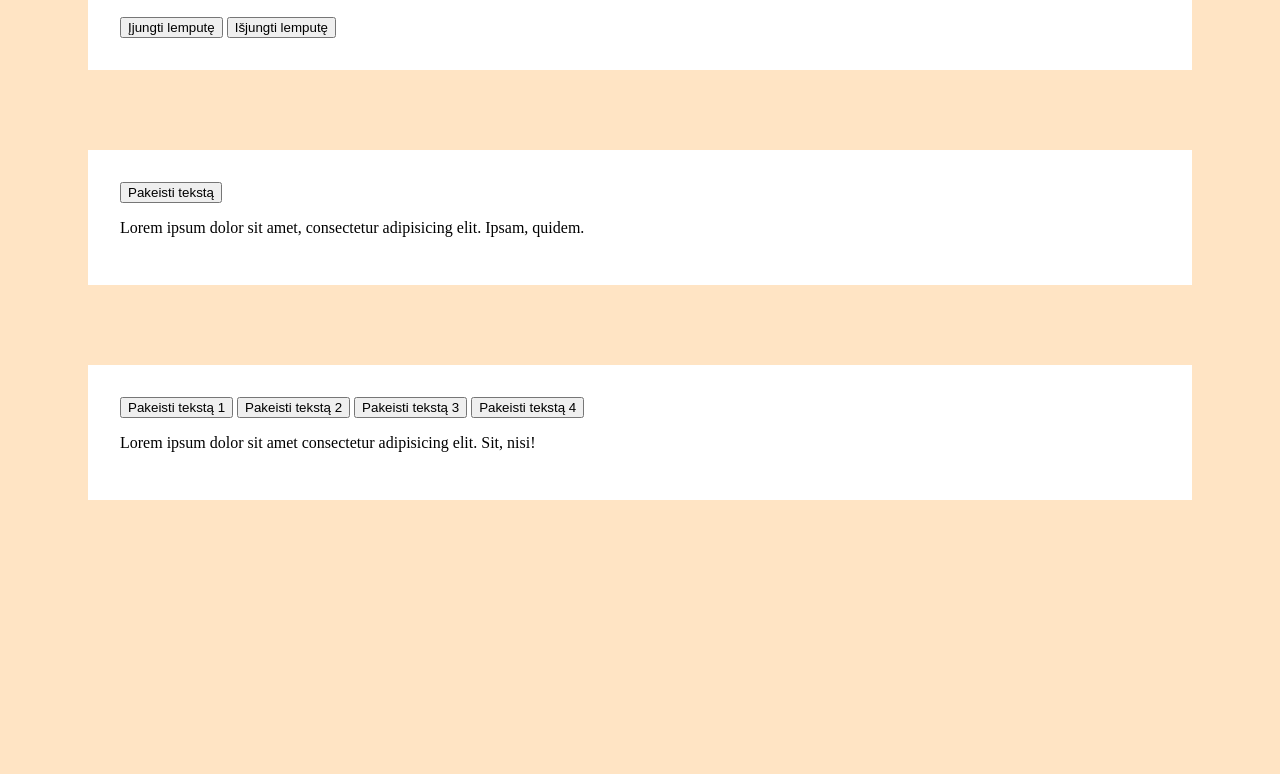
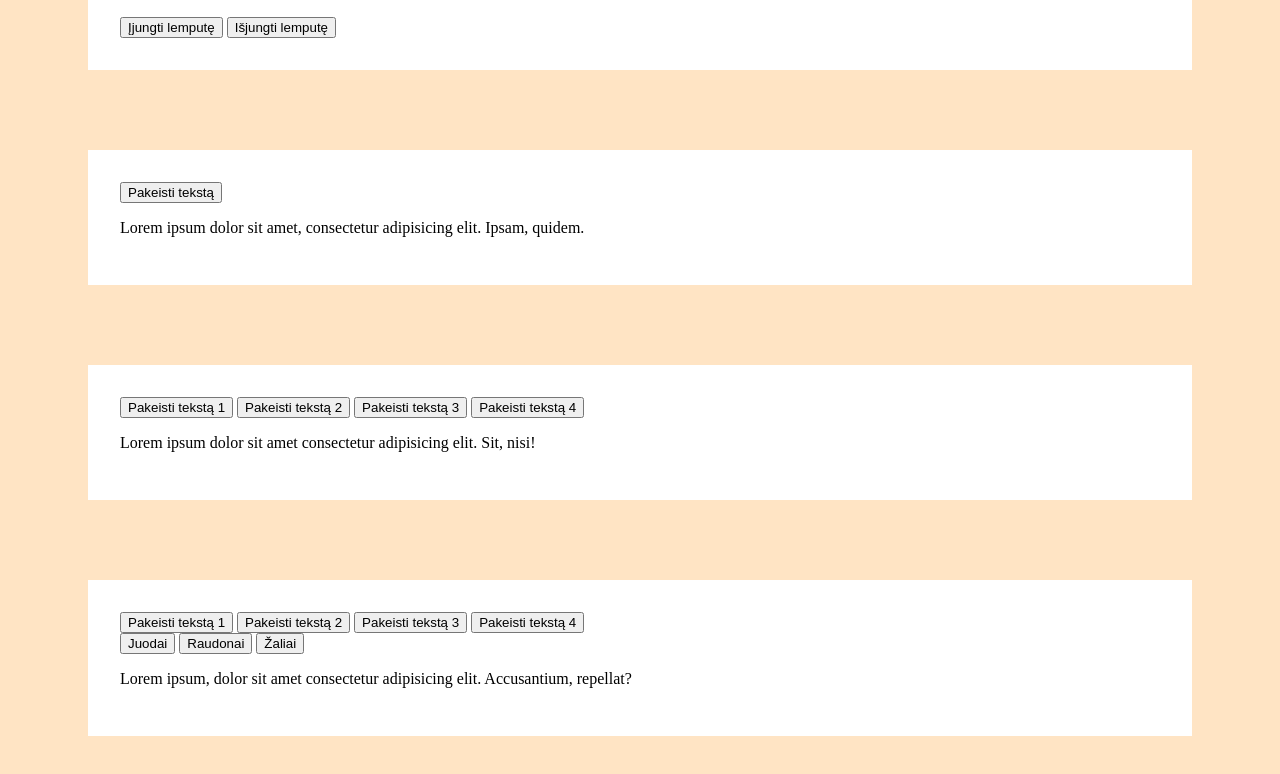
Before and after one commit to tautvydasvarnas1997/02-dom-uzduotis, a plain HTML site: page index.html in a window 1280 px wide. Shown: the part 1611-2385 px from the top of the page. Before the commit the page ends 2191 px from the top, so only its background shows below. Drawn offline with Linux system fonts and the light colour scheme.

Commit message:
Buvo parašytas dešimtas div, pridėti mygtukai, kurie pakeičia tekstą ir teksto spalvą

```diff
--- a/index.html
+++ b/index.html
@@ -68,6 +68,22 @@
         <p id="astunto-tekstas">Lorem ipsum dolor sit amet consectetur adipisicing elit. Sit, nisi!</p>
     </div>
 
+    <div id="devintas">
+        <button onclick="pakeisti3('devinto-tekstas', 'vienas du trys')">Pakeisti tekstą 1</button>
+        <button onclick="pakeisti3('devinto-tekstas', 'batai kupranugaris meska')">Pakeisti tekstą 2</button>
+        <button onclick="pakeisti3('devinto-tekstas', 'stalas kede medis')">Pakeisti tekstą 3</button>
+        <button onclick="pakeisti3('devinto-tekstas', 'berzas obelis gyvate')">Pakeisti tekstą 4</button>
+        <br>
+
+    <button onclick="kitaSpalva('devinto-tekstas', 'black')">Juodai</button>
+    <button onclick="kitaSpalva('devinto-tekstas', 'red')">Raudonai</button>
+    <button onclick="kitaSpalva('devinto-tekstas', 'green')">Žaliai</button>
+    <br>
+
+    <p id="devinto-tekstas">Lorem ipsum, dolor sit amet consectetur adipisicing elit. Accusantium, repellat?</p>
+
+</div>
+
     <script src="index.js"></script>
 </body>
 </html>
--- a/index.js
+++ b/index.js
@@ -35,3 +35,13 @@ function pakeisti() {
 function pakeisti2(elementas, tekstas) {
     document.getElementById(elementas).innerHTML = tekstas;
 }
+
+// devintas div
+
+function pakeisti3(elementas, tekstas) {
+    document.getElementById(elementas).innerHTML = tekstas;
+}
+
+function kitaSpalva(elementas, spalva) {
+    document.getElementById(elementas).style.color = spalva;
+}
```
